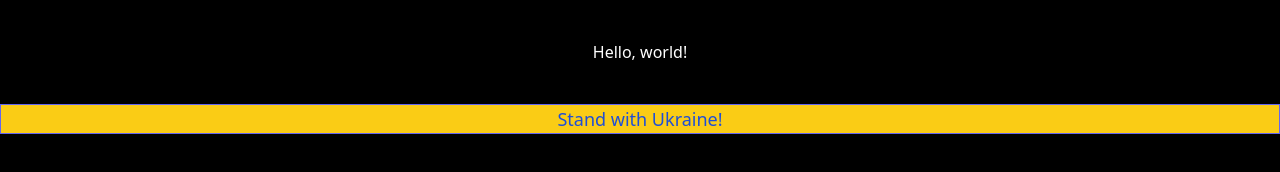
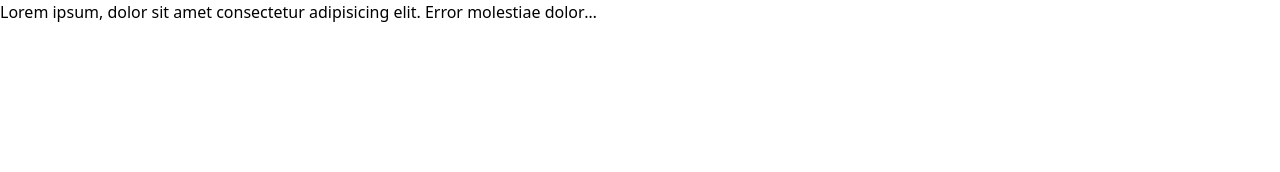
Before and after one commit to goyalion17/tailwindcss, a plain HTML site: page index.html in a window 1280 px wide. Drawn offline with nearby package versions, Linux system fonts and the light colour scheme.

Commit message:
Typography

```diff
--- a/index.html
+++ b/index.html
@@ -10,11 +10,17 @@
     <link rel="stylesheet" href="style.css">
 </head>
 
-<body class="bg-black">
-    <h1 class="text-[#ffffff] text-center m-10 ">Hello, world!</h1>
-    <div class="bg-yellow-400 border border-indigo-500/100">
+<body >
+    <div class="bg-white flex justify-center items-center flex-col"></div>
+    <!-- <h1 class="text-[#333] text-center m-10 lg:text-[100px] underline decoration-blue-400 decoration-4 decoration-wavy underline-offset-8">Hello, world!</h1>
+    <div class="leading-lose bg-yellow-400 border border-indigo-500/100 m-8">
         <h1 class="text-blue-700 text-center lg:text-lg">Stand with Ukraine!</h1>
     </div>
+    <h2 class="text-base ">Stand with Ukraine!</h2> -->
+    <div class="w-[600px]">
+        <p class="truncate">Lorem ipsum, dolor sit amet consectetur adipisicing elit. Error molestiae dolores quibusdam sunt, magnam voluptatum accusamus, aspernatur non dignissimos vitae deleniti libero cupiditate commodi quis, illo consequuntur. Assumenda, beatae rem?</p>
+    </div>
+
 </body>
 
 </html>
```
